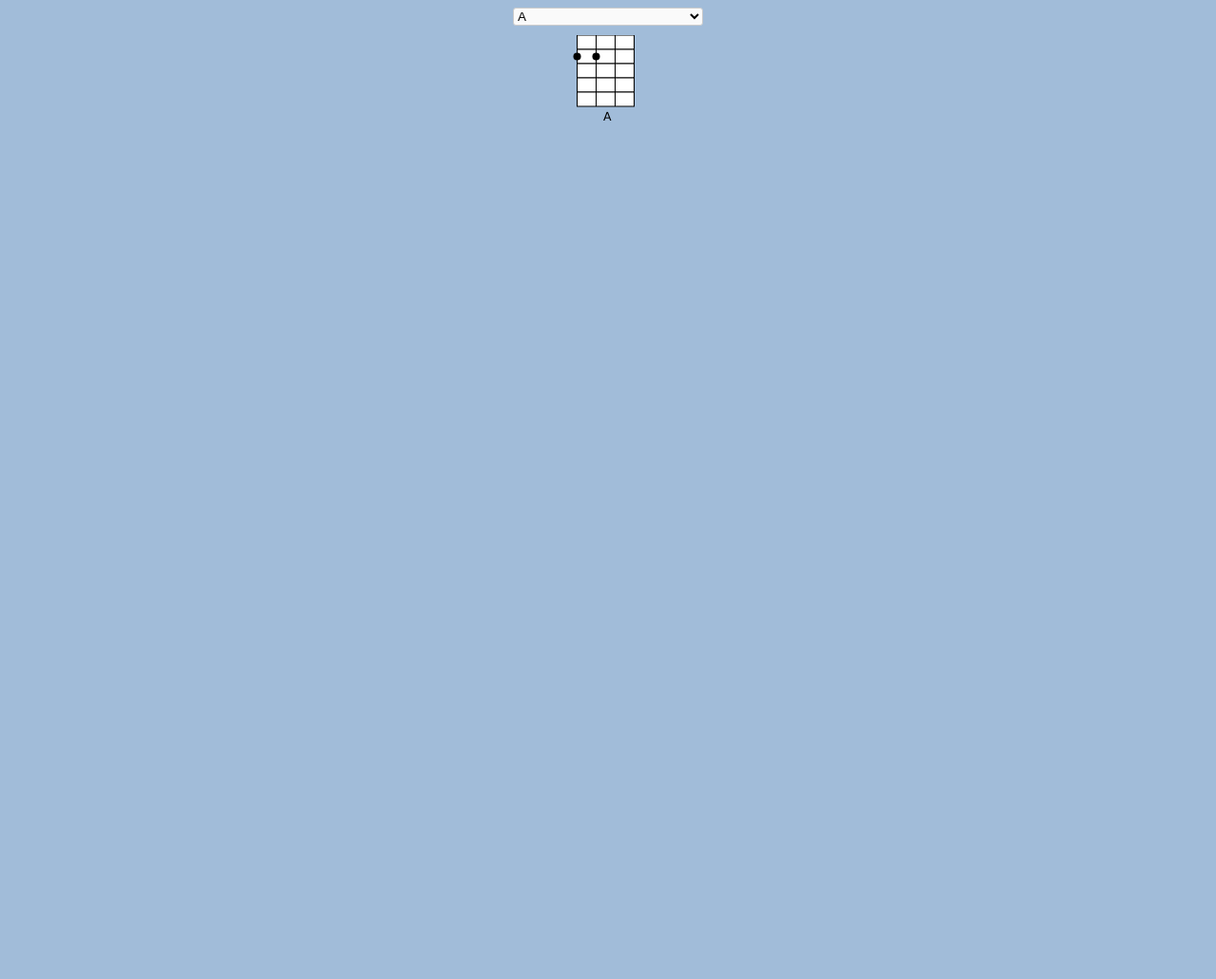
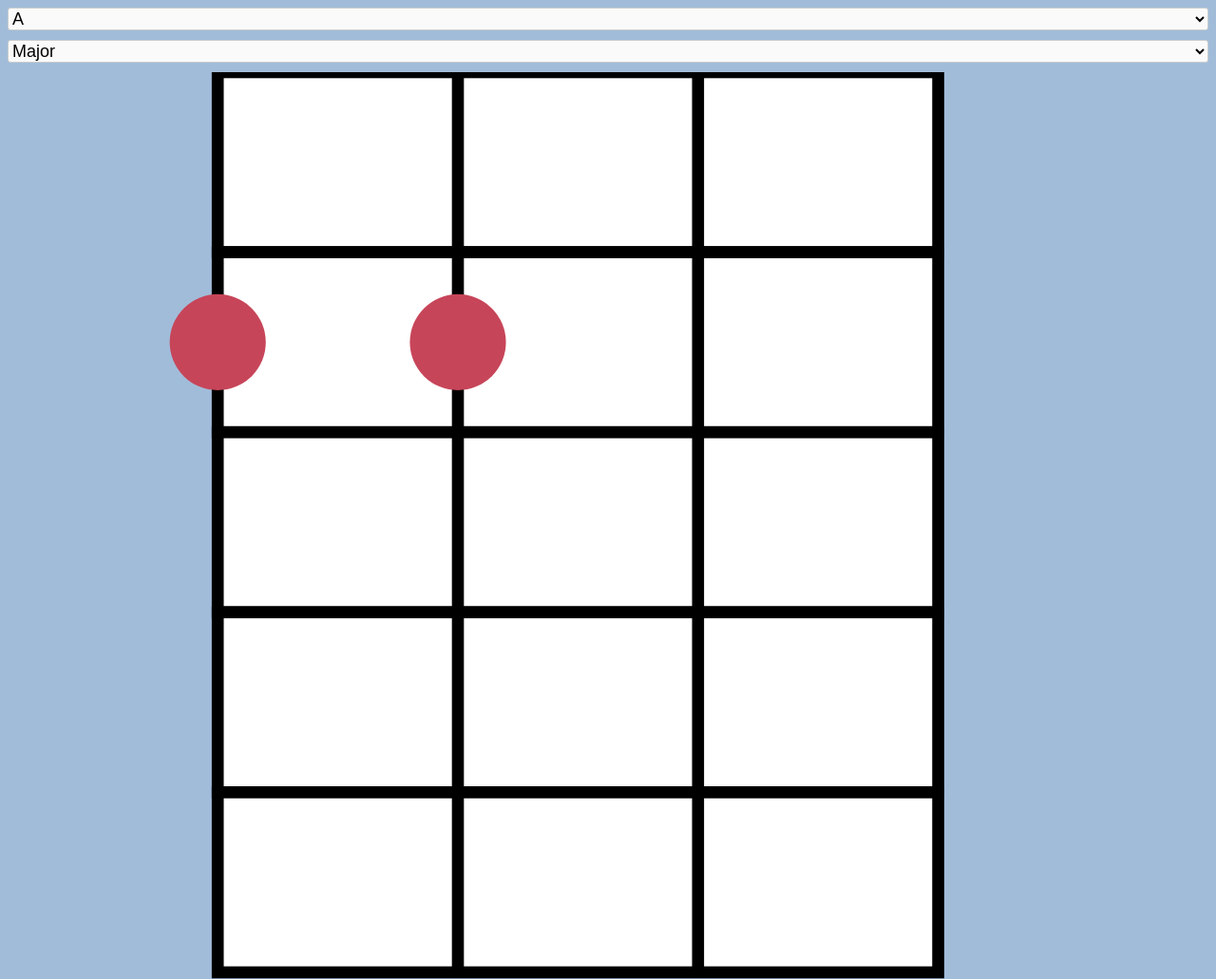
Before and after one commit to blh0021/MandolinChordApp, a plain HTML site: page www/index.html in a window 1280 px wide. Shown: the top 1031 px of the page at 95% size. Before the commit the page ends 800 px from the top, so only its background shows below. Drawn offline with Linux system fonts and the light colour scheme.

Commit message:
update size and dropdowns

```diff
--- a/www/index.html
+++ b/www/index.html
@@ -20,19 +20,22 @@
         #content {
             margin-left: auto;
             margin-right: auto;
-            width: 200px;
         }
 
         svg {
-            width: 100px;
+            background-size: contain;
+            width: 100%;
+            height: 100%;
+            max-height: 100%;
         }
 
         .select-style {
             border: 1px solid #ccc;
-            width: 200px;
+            width: 100%;
             border-radius: 3px;
             overflow: hidden;
             background: #fafafa;
+            font-size: large;
         }
 
         .select-style select {
@@ -43,6 +46,7 @@
             background: transparent;
             background-image: none;
             -webkit-appearance: none;
+            text-align: center;
         }
 
         .select-style select:focus {
@@ -51,6 +55,14 @@
 
         .form-box {
             margin-bottom: 10px;
+        }
+
+        .fingers {
+            fill: #c74559;
+        }
+
+        .fret {
+            stroke: #616161;
         }
     </style>
     <div id="content">
@@ -70,6 +82,27 @@
                 <option>G#</option>
             </select>
         </div>
+
+        <div class="form-box">
+            <select id="scaleSelect" class="select-style" onchange="chordChange()" ;>
+                <option>Major</option>
+                <option>Aug</option>
+                <option>Dim</option>
+                <option>6th</option>
+                <option>Minor 6</option>
+                <option>7th</option>
+                <option>Major 7</option>
+                <option>Minor</option>
+                <option>Minor 7</option>
+                <option>Sus 2</option>
+                <option>Sus 4</option>
+                <option>7 Sus 4</option>
+                <option>9th</option>
+                <option>Add 9</option>
+                <option>Minor 9</option>
+            </select>
+        </div>
+
         <div id="chordHousing">
             <c-tab id="chordImage" chord="A" instrument="mandolin"></c-tab>
         </div>
```
